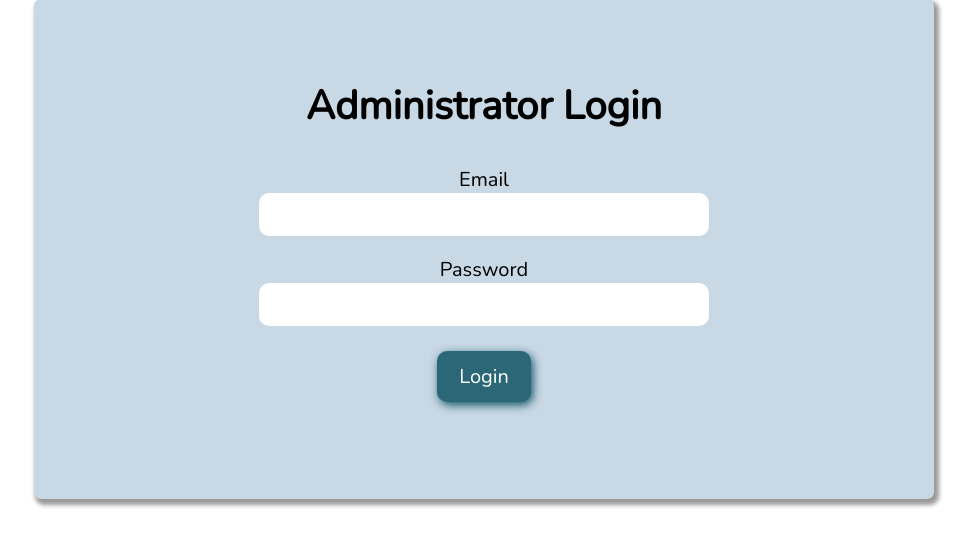
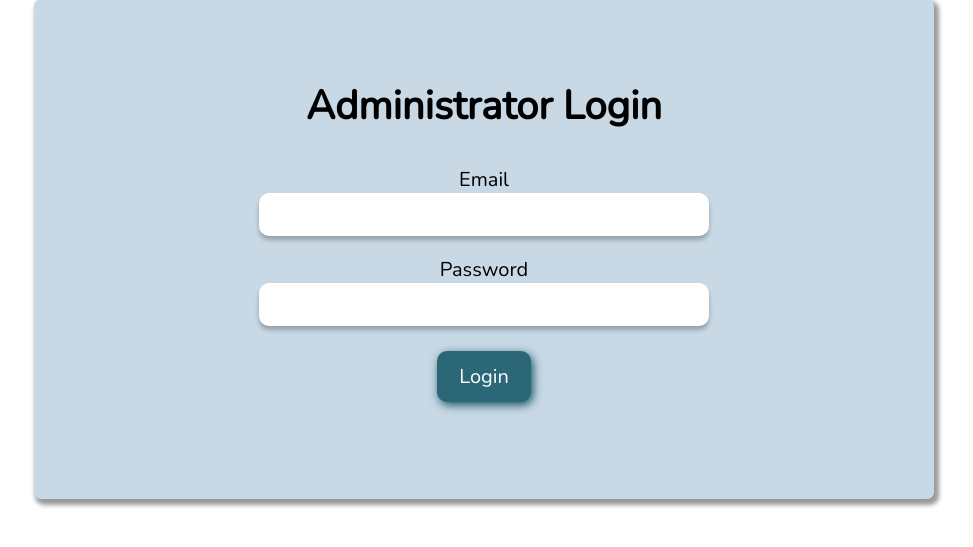
Before and after one commit to elodiecollier/LittyLit, a PHP site: page /adminLogin.html in a window 1280 px wide. Shown: the part 214-761 px from the top of the page, without its empty margins (216-1189 px from the left). Run offline with PHP 8.4, Linux system fonts and the light colour scheme; some web fonts are replaced.

Commit message:
added box shadows to input fields

```diff
--- a/adminLogin.css
+++ b/adminLogin.css
@@ -58,7 +58,7 @@ ul {
     margin-bottom: 20px;
     border-radius: 10px;
     border: 2px solid white;
-
+    box-shadow: 0px 4px 4px rgba(0, 0, 0, 0.25);
   }
 
   input[type=password] {
@@ -66,6 +66,7 @@ ul {
     padding: 12px 20px;
     border-radius: 10px;
     border: 2px solid white;
+    box-shadow: 0px 4px 4px rgba(0, 0, 0, 0.25);
   }
 
   input[type=submit] {
```
